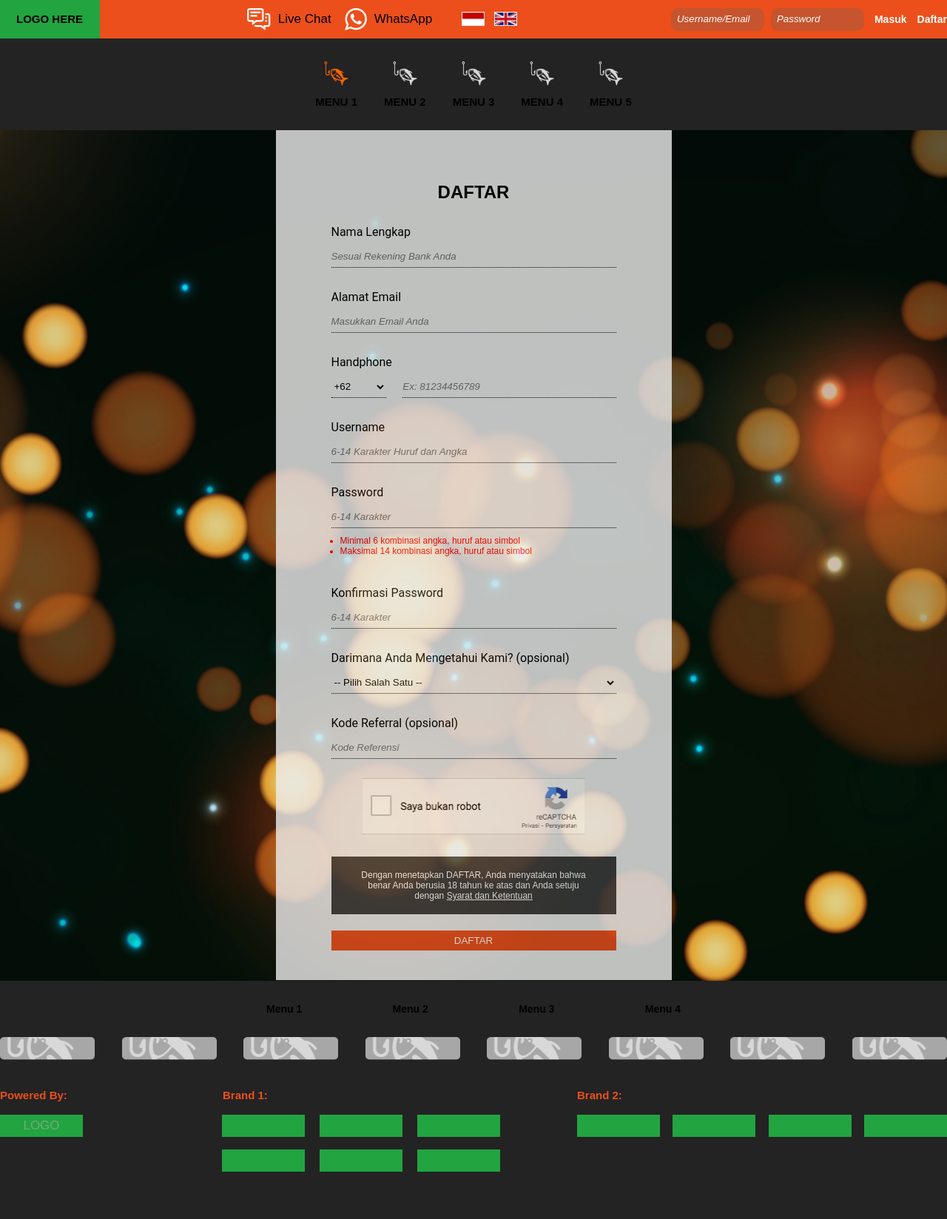
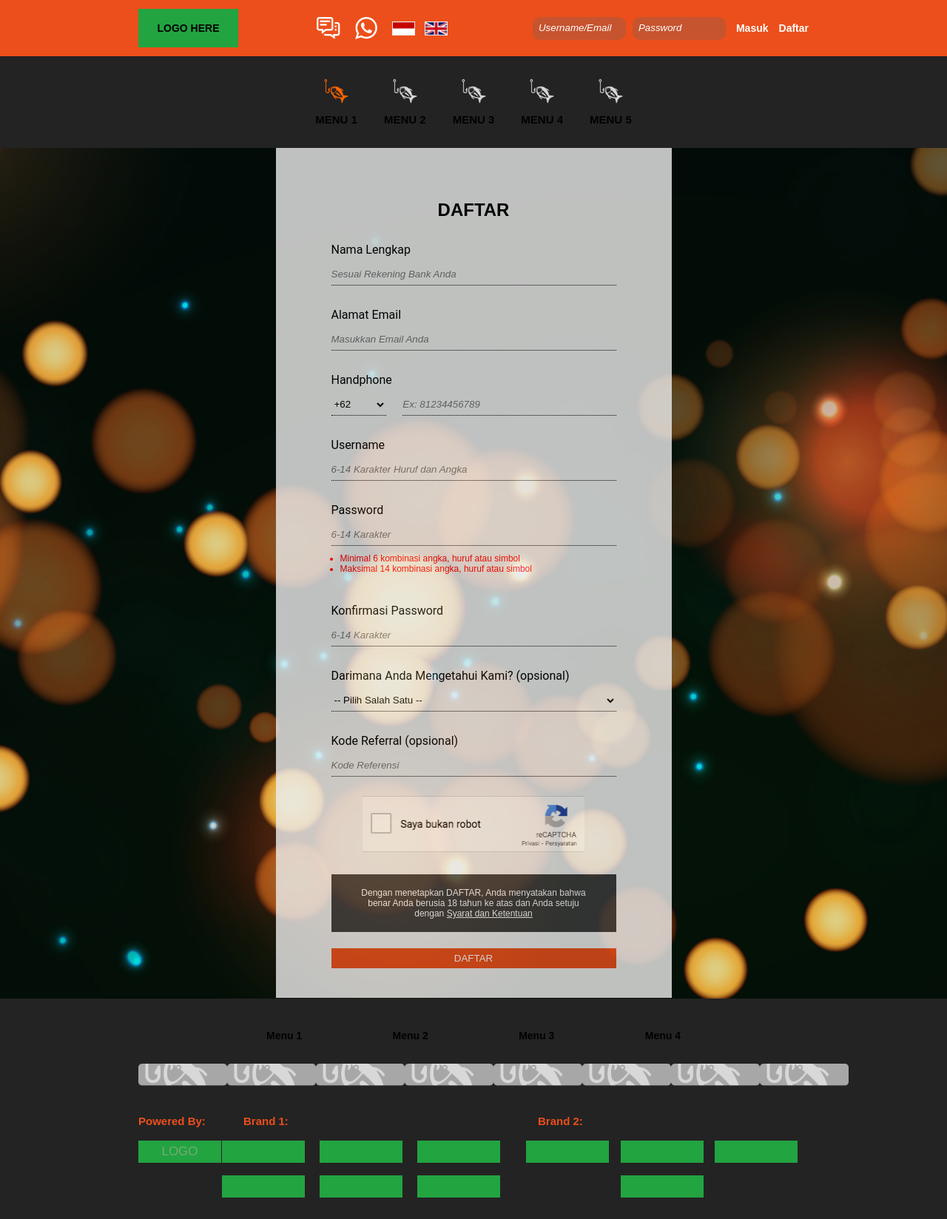
Before and after one commit to Muqorrobin22/Freelance-Project-Fwd-dev, a Next.js app: page / in a window 1280 px wide. Shown: the whole page at 74% size. Before the commit the page ends 1601 px from the top, so only its background shows below. Built offline with nearby package versions, Linux system fonts and the light colour scheme.

Commit message:
Tablet Version Done

```diff
--- a/styles/Footer.module.scss
+++ b/styles/Footer.module.scss
@@ -100,7 +100,55 @@
   }
 
   // Responsiveness
-  @media (min-width: 1400px) {
+
+  //   ----------------- Phone version
+  @media (min-width: 375px) {
+  }
+
+  //   ----------------- tablet version
+  @media (min-width: 600px) {
+    padding: 12px 37px;
+    .footerMiddle {
+      nav {
+        a {
+          img {
+            width: 86px;
+            height: 21px;
+          }
+        }
+      }
+    }
+
+    .footerBottom {
+      .second {
+        h1 {
+          text-align: left;
+          margin-left: 30px;
+        }
+      }
+      .third {
+        h1 {
+          margin-left: 31px;
+        }
+        .wrap {
+          justify-content: space-evenly;
+        }
+      }
+    }
+  }
+
+  //-----------------------------Desktop Verison
+  @media (min-width: 1200px) {
     padding: 12px 187px;
+    .footerMiddle {
+      nav {
+        a {
+          img {
+            width: 120px;
+            height: 30px;
+          }
+        }
+      }
+    }
   }
 }
--- a/styles/Header.module.scss
+++ b/styles/Header.module.scss
@@ -73,7 +73,48 @@
   }
 
   // Responsiveness
-  @media (min-width: 1400px) {
+
+  //   ----------------- Phone version
+  @media (min-width: 375px) {
+  }
+
+  // ------------- Tablet Version
+  @media (min-width: 600px) {
+    padding: 12px 37px;
+    .logo {
+      display: flex;
+      align-items: center;
+      text-align: center;
+      justify-content: center;
+      .p {
+        padding: 1rem 1rem;
+        font-size: 14px;
+      }
+    }
+    .connect {
+      .liveChat,
+      .whatsapp {
+        margin-left: 2rem;
+        p {
+          display: none;
+        }
+      }
+
+      .language {
+        margin-left: 2rem;
+        display: flex;
+      }
+    }
+
+    .form {
+      margin-left: 2rem;
+      form {
+        display: flex;
+      }
+    }
+  }
+
+  @media (min-width: 1200px) {
     padding: 12px 187px;
   }
 }
```
